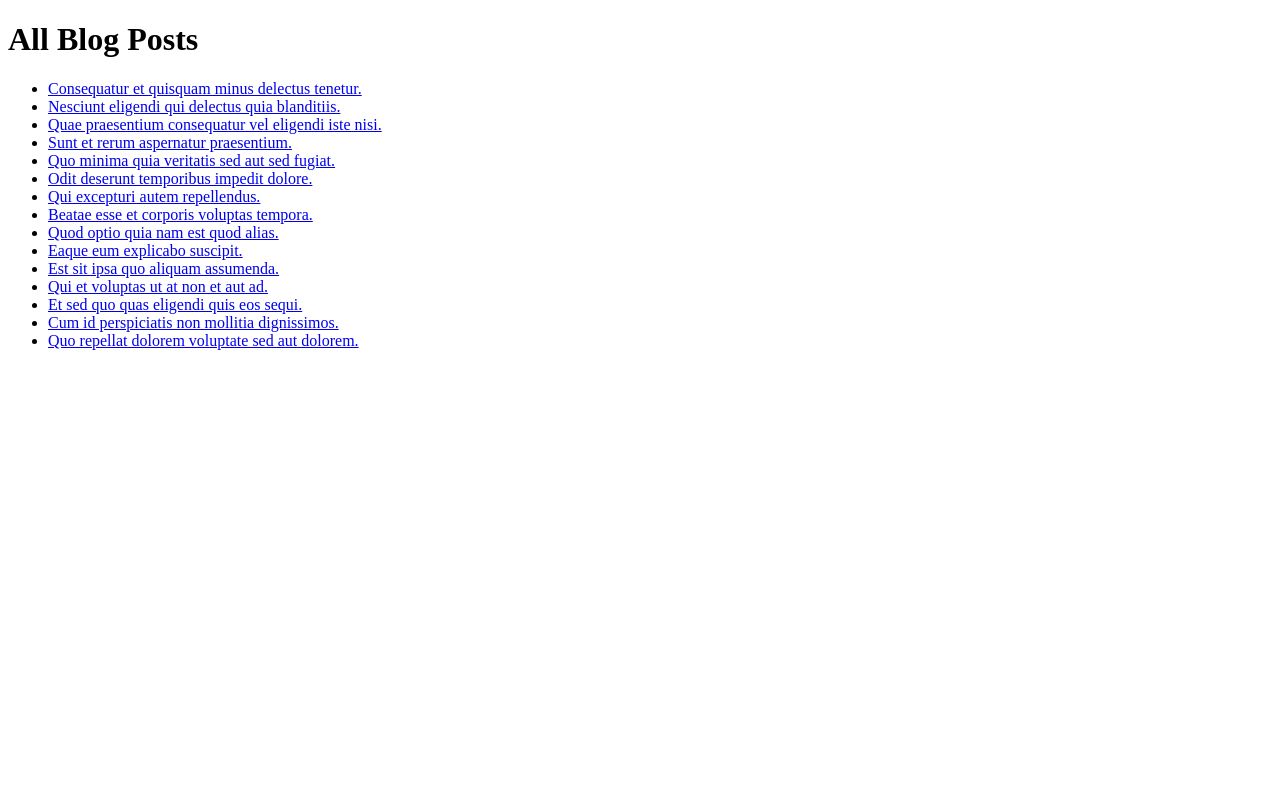
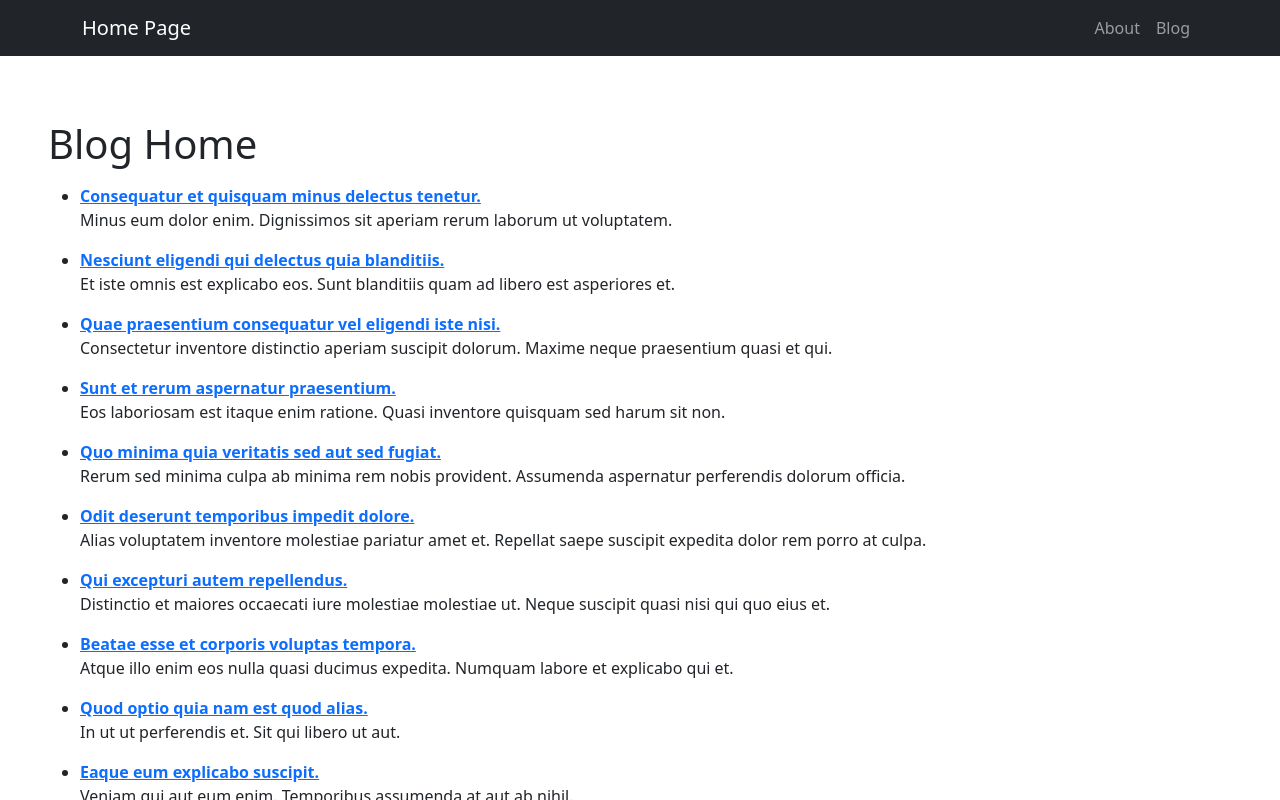
Before and after one commit to gkurkjian/Poslty_Blog, a Next.js app: page /blog in a window 1280 px wide. Built offline with nearby package versions, Linux system fonts and the light colour scheme.

Commit message:
seventh commit:  implement blog post pages with dynamic routing and improved layout. Displayed basic [id] info of the blog. Now I'm working straight from app folder, therefore no _app.js it's layout.js

```diff
--- a/app/blog/page.js
+++ b/app/blog/page.js
@@ -1,23 +1,19 @@
+// app/blog/page.js
 'use client';
-
 import blogData from '@/data/blogData.json';
-import { useEffect, useState } from 'react';
 import Link from 'next/link';
 
 export default function BlogPage() {
-  const [data, setData] = useState([]);
-
-  useEffect(() => {
-    setData(blogData);
-  }, []);
-
   return (
-    <main>
-      <h1>All Blog Posts</h1>
-      <ul>
-        {data.map((post) => (
-          <li key={post.id}>
-            <Link href={`/blog/${post.id}`}>{post.title}</Link>
+    <main style={{ padding: '2rem' }}>
+      <h1>Blog Home</h1>
+      <ul style={{ marginTop: '1rem' }}>
+        {blogData.map((post) => (
+          <li key={post.id} style={{ marginBottom: '1rem' }}>
+            <Link href={`/blog/${post.id}`}>
+              <strong>{post.title}</strong>
+            </Link>
+            <p>{post.subtitle}</p>
           </li>
         ))}
       </ul>
--- a/app/layout.js
+++ b/app/layout.js
@@ -1,14 +1,18 @@
 // app/layout.js
-export const metadata = {
-  title: "Postly Blog",
-  description: "Minimal blog using App Router",
-};
+import CustomNavbar from '@/components/CustomNavbar';
+import Footer from '@/components/Footer';
+import '@/styles/globals.css';
+import 'bootstrap/dist/css/bootstrap.min.css';
 
 export default function RootLayout({ children }) {
   return (
     <html lang="en">
       <body>
-        {children}
+        <div className="layout">
+          <CustomNavbar />
+          <main className="main-content">{children}</main>
+          <Footer />
+        </div>
       </body>
     </html>
   );
--- a/components/CustomNavbar.js
+++ b/components/CustomNavbar.js
@@ -1,18 +1,21 @@
-import { Navbar, Container, Nav} from 'react-bootstrap';
+'use client';
+
+import { Navbar, Container, Nav } from 'react-bootstrap';
 import Link from 'next/link';
 
 export default function CustomNavbar() {
-    return (
-    <Navbar bg="dark" variant="dark" expand="lg" collapseOnSelect>
+  return (
+    <Navbar bg="dark" variant="dark" expand="lg">
       <Container>
-        <Navbar.Brand as={Link} href="/">Home Page</Navbar.Brand>
-        <Navbar.Toggle aria-controls="responsive-navbar-nav" />
-        <Navbar.Collapse id="responsive-navbar-nav">
-          {/* <Nav className="ms-auto"></Nav> */}
+        <Link href="/" className="navbar-brand">Home Page</Link>
+        <Navbar.Toggle aria-controls="basic-navbar-nav" />
+        <Navbar.Collapse id="basic-navbar-nav">
+          <Nav className="ms-auto">
+            <Link href="/about" className="nav-link">About</Link>
+            <Link href="/blog" className="nav-link">Blog</Link>
+          </Nav>
         </Navbar.Collapse>
-        <Navbar.Brand as={Link} href="/about">About</Navbar.Brand>
-        <Navbar.Brand as={Link} href="/posts">Posts</Navbar.Brand>
       </Container>
     </Navbar>
-  )
+  );
 }
--- a/styles/globals.css
+++ b/styles/globals.css
@@ -14,12 +14,12 @@ html,
 body {
   max-width: 100vw;
   overflow-x: hidden;
-}
-
-body {
+  height: 100%;
+  padding: 0;
+  margin: 0;
+  font-family: Arial, Helvetica, sans-serif;
+  background: var(--background);
   color: var(--foreground);
-  background: var(--background);
-  font-family: Arial, Helvetica, sans-serif;
   -webkit-font-smoothing: antialiased;
   -moz-osx-font-smoothing: grayscale;
 }
@@ -35,9 +35,30 @@ a {
   text-decoration: none;
 }
 
+.layout {
+  display: flex;
+  flex-direction: column;
+  min-height: 100vh;
+}
+
+.main-content {
+  flex: 1;
+  padding: 2rem 1rem;
+}
+
 footer {
-  margin-top: auto;
+  padding: 1rem;
+  background-color: #111;
+  color: #ccc;
+  text-align: center;
+}
 
+.nav-link {
+  text-decoration: none !important;
+}
+
+.navbar {
+  margin-bottom: 0;
 }
 
 @media (prefers-color-scheme: dark) {
```
Also changed, not shown: app/blog/[id]/page.js (added, +24 -0 lines).
